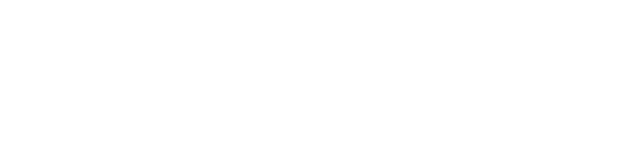
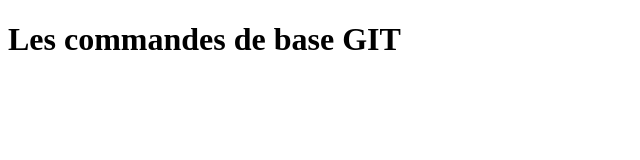
Before and after one commit to A2line42/GIT-BASE, a plain HTML site: page index.html in a window 1280 px wide. Shown: the whole page, without its empty margins (0-640 px from the left). Drawn offline with Linux system fonts and the light colour scheme.

Commit message:
index.html modified main.css modified

```diff
--- a/index.html
+++ b/index.html
@@ -4,7 +4,8 @@
     <meta charset="UTF-8">
     <meta http-equiv="X-UA-Compatible" content="IE=edge">
     <meta name="viewport" content="width=device-width, initial-scale=1.0">
-    <title>Document</title>
+    <title>Git : les commandes de base</title>
+    <h1>Les commandes de base GIT</h1>
 </head>
 <body>
 
--- a/main.css
+++ b/main.css
@@ -0,0 +1,9 @@
+*{
+    box-sizing: border-box;
+    marging: 0;
+    padding: 0;
+}
+
+body{
+    background-color: aquamarine;
+}
```
